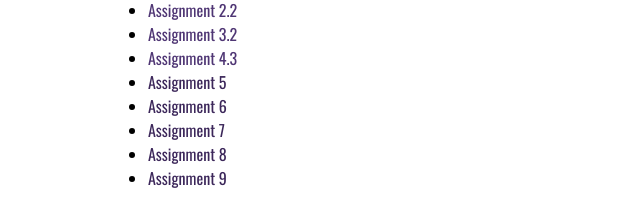
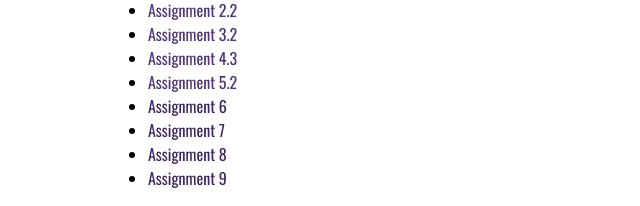
Before and after one commit to Styx07/csd-340, a plain HTML site: page index.html in a window 1280 px wide. Shown: the part 309-515 px from the top of the page, 0-640 px from the left. Drawn offline with nearby package versions, Linux system fonts and the light colour scheme.

Commit message:
update pages

```diff
--- a/index.html
+++ b/index.html
@@ -25,7 +25,7 @@
                 <li><a href="module-2/Morris_EX1.html">Assignment 2.2</a></li>
                 <li><a href="module-3/Morris_EX2.html">Assignment 3.2</a></li>
                 <li><a href="module-4/Morris_EX3.html">Assignment 4.3</a></li>
-                <li><a href="">Assignment 5</a></li>
+                <li><a href="module-4/Morris_EX4.html">Assignment 5.2</a></li>
                 <li><a href="">Assignment 6</a></li>
                 <li><a href="">Assignment 7</a></li>
                 <li><a href="">Assignment 8</a></li>
```
